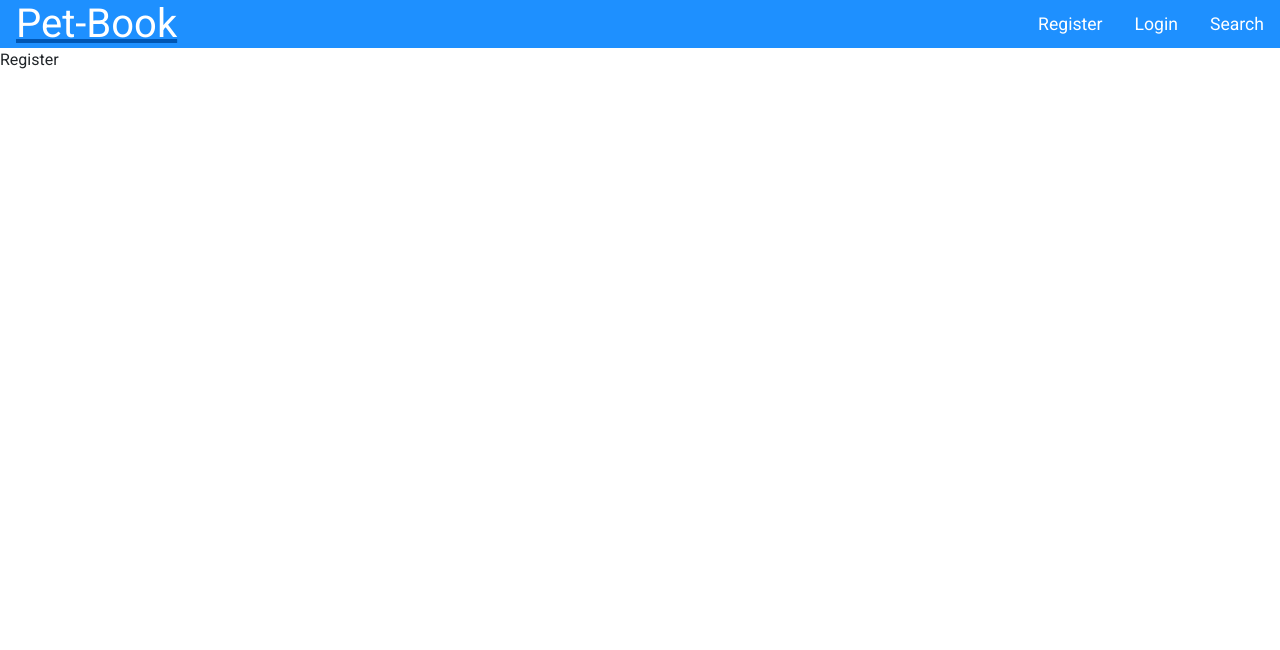
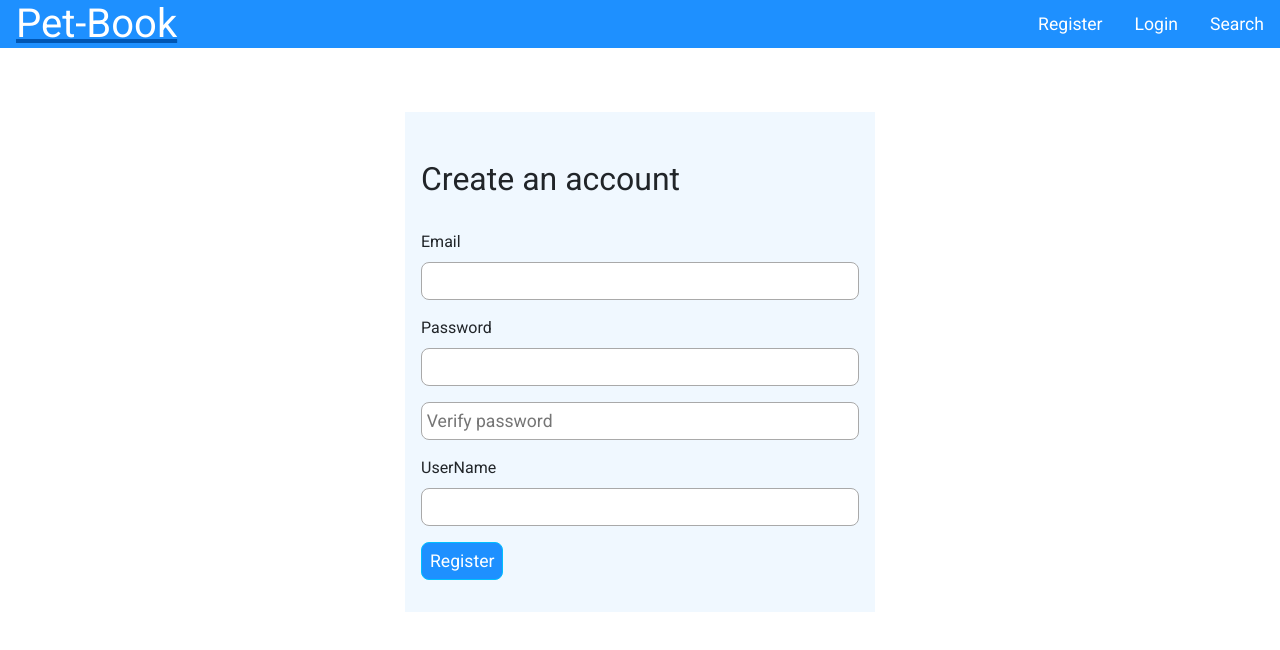
Before and after one commit to asharma984/Pet-Book-Front-End, a React (Create React App) app: page /register in a window 1280 px wide. Shown: the top 650 px of the page. Built offline with nearby package versions, Linux system fonts and the light colour scheme; no server answers.

Commit message:
added error handling and logout functionality

```diff
--- a/package.json
+++ b/package.json
@@ -6,6 +6,7 @@
     "@testing-library/jest-dom": "^5.11.5",
     "@testing-library/react": "^11.1.0",
     "@testing-library/user-event": "^12.1.10",
+    "axios": "^0.21.0",
     "bootstrap": "^4.5.3",
     "history": "latest",
     "react": "^17.0.1",
--- a/src/components/HomeComponents/Application.js
+++ b/src/components/HomeComponents/Application.js
@@ -1,22 +1,58 @@
-import React from 'react';
+import React,{useState,useEffect} from 'react';
 import {BrowserRouter,Switch,Route} from 'react-router-dom';
+import Axios from 'axios';
 import Home from './Home';
 import Header from './Header';
 import Login from '../auth/Login';
 import Register from '../auth/Register';
 import '../../style.css';
-
+import UserContext from "../../contex/UserContext";
 
 function Application(){
+    const [userData,setUserData] =useState(
+        {
+            token:undefined,
+            user:undefined
+        });
+
+    useEffect(()=>{
+      const checkLoggedIn=async ()=>{
+       let token=localStorage.getItem("auth-token");
+       if(token===null)
+       {
+           localStorage.setItem("auth-token","");
+           token="";
+       }
+       const tokenRes=Axios.post("http://localhost:5000/users/tokenIsValid",null,
+                                 {headers: { "x-auth-token":token } });
+       if(tokenRes.data)
+       {
+           const userRes=Axios.get("http://localhost:5000/users/",
+                                   {headers:{"x-auth-token":token} });
+
+           setUserData({
+                           token,
+                           user:userRes
+                       })
+
+       }
+      };
+      checkLoggedIn();
+    },[]);
+
     return(
         <>
             <BrowserRouter>
+                <UserContext.Provider value={{userData,setUserData}}>
                 <Header/>
+                <div className="container">
                 <Switch>
                     <Route exact path="/" component={Home} />
                     <Route path="/login" component={Login} />
                     <Route path="/register" component={Register} />
                 </Switch>
+                </div>
+                </UserContext.Provider>
             </BrowserRouter>
         </>
     )
--- a/src/components/HomeComponents/Home.js
+++ b/src/components/HomeComponents/Home.js
@@ -1,10 +1,15 @@
-import React from 'react';
-
-
+import React,{useContext,useEffect} from 'react';
+import {useHistory} from "react-router-dom";
+import UserContext from "../../contex/UserContext";
 
 export default function Home(){
+    const history=useHistory();
+    const {userData}=useContext(UserContext);
+    useEffect(()=>{
+       if(!userData.user) history.push("/login");
+    });
     return(
-        <div>
+        <div className>
             Home
         </div>
     )
--- a/src/components/auth/AuthOptions.js
+++ b/src/components/auth/AuthOptions.js
@@ -1,19 +1,38 @@
-import React from 'react';
+import React,{useContext} from 'react';
 import {useHistory} from "react-router";
+import UserContext from "../../contex/UserContext";
+
 
 export default function AuthOptions(){
     const history=useHistory();
+    const {userData,setUserData}=useContext(UserContext);
 
     const register=()=>history.push("./register");
     const login=()=>history.push("./login");
     //to do
     const search=()=>history.push("./AdvancedSearchComponent");
+    const logout=()=>{
+        setUserData({
+            token:undefined,
+            user:undefined
+        });
+        localStorage.setItem("auth-token","");
+    }
 
     return(
         <nav className="auth-options">
-            <button onClick={register}>Register</button>
-            <button onClick={login}>Login</button>
-            <button onClick={search}>Search</button>
+            {  userData.user?(  <>
+                                 <button onClick={logout}>Logout</button>
+                                 <button onClick={search}>Search</button>
+                                 </>
+                             ):
+               ( <>
+                <button onClick={register}>Register</button>
+                < button onClick={login}>Login</button>
+                <button onClick={search}>Search</button>
+                </>
+                )
+            }
         </nav>
     )
 }
--- a/src/components/auth/Login.js
+++ b/src/components/auth/Login.js
@@ -1,11 +1,53 @@
-import React from 'react';
+import React,{useState,useContext} from 'react';
+import Axios from 'axios';
+import UserContext from "../../contex/UserContext";
+import {useHistory} from "react-router-dom";
+import ErrorComponent from "../../error/ErrorComponent";
+
+export default function Login(){
+    const [email,setEmail]=useState();
+    const [password,setPassword]=useState();
+    const {setUserData} =useContext(UserContext);
+    const history=useHistory();
+    const [error,setError]=useState();
+
+    const submit= async (e)=>{
+        e.preventDefault();
+        try {
+        const loginUser={email,password};
+
+        const loginRes=await Axios.post(
+            "http://localhost:5000/users/login",
+            loginUser
+        );
+        setUserData({
+                        token:loginRes.data.token,
+                        user:loginRes.data.user
+                    });
+        localStorage.setItem("auth-token",loginRes.data.token);
+        history.push("/");
+        }
+        catch(err){
+            err.response.data.msg && setError(err.response.data.msg);
+        }
+    };
 
 
+    return(
+        <div className="page">
+            <h2>Login</h2>
+            {error && <ErrorComponent message={error} clearError={()=>setError(undefined)} />
+            }
+            <form className="form" onSubmit={submit}>
+                <label htmlFor="register-email">Email</label>
+                <input id="register-email" type="email" onChange={(e)=>setEmail(e.target.value)}/>
 
-export default function Login(){
-    return(
-        <div>
-          Login
+                <label htmlFor="password">Password</label>
+                <input id="password" type="password" onChange={(e)=>setPassword(e.target.value)}/>
+
+                <input type="submit" value="Login" />
+
+            </form>
         </div>
     )
 }
--- a/src/components/auth/Register.js
+++ b/src/components/auth/Register.js
@@ -1,11 +1,59 @@
-import React from 'react';
-
-
+import React,{useState,useContext} from 'react';
+import Axios from 'axios';
+import UserContext from "../../contex/UserContext";
+import {useHistory} from "react-router-dom";
+import ErrorComponent from "../../error/ErrorComponent";
 
 export default function Register(){
+    const [email,setEmail]=useState();
+    const [password,setPassword]=useState();
+    const [passwordCheck,setPasswordCheck]=useState();
+    const [userName,setUserName]=useState();
+    const {setUserData} =useContext(UserContext);
+    const history=useHistory();
+    const [error,setError]=useState();
+
+    const submit= async (e)=>{
+        e.preventDefault();
+        try {
+            const newUser = {email, password, passwordCheck, userName};
+            await Axios.post("http://localhost:5000/users/register", newUser);
+            const loginRes = await Axios.post(
+                "http://localhost:5000/users/login",
+                {email, password}
+            );
+            setUserData({
+                            token: loginRes.data.token,
+                            user: loginRes.data.user
+                        });
+            localStorage.setItem("auth-token", loginRes.data.token);
+            history.push("/");
+        }
+        catch(err){
+         err.response.data.msg && setError(err.response.data.msg);
+        }
+    };
+
     return(
-        <div>
-            Register
+        <div className="page">
+            <h2>Create an account</h2>
+            {error && <ErrorComponent message={error} clearError={()=>setError(undefined)} />
+            }
+            <form className="form" onSubmit={submit}>
+                <label htmlFor="register-email">Email</label>
+                <input id="register-email" type="email" onChange={(e)=>setEmail(e.target.value)}/>
+
+                <label htmlFor="password">Password</label>
+                <input id="password" type="password" onChange={(e)=>setPassword(e.target.value)}/>
+                <input type="password" placeholder="Verify password"
+                       onChange={(e)=>setPasswordCheck(e.target.value)} />
+
+                <label htmlFor="register-userName">UserName</label>
+                <input id="register-userName" type="text" onChange={(e)=>setUserName(e.target.value)}/>
+
+                <input type="submit" value="Register" />
+
+            </form>
         </div>
     )
 }
--- a/src/contex/UserContext.js
+++ b/src/contex/UserContext.js
@@ -0,0 +1,3 @@
+import {createContext} from "react";
+
+export default createContext(null);
--- a/src/error/ErrorComponent.js
+++ b/src/error/ErrorComponent.js
@@ -0,0 +1,8 @@
+import React from 'react';
+
+export default function ErrorComponent(props){
+   return <div className="error">
+    <span>{props.message}</span>
+       <button onClick={props.clearError}> X</button>
+   </div>;
+}
--- a/src/style.css
+++ b/src/style.css
@@ -27,6 +27,71 @@ body{
     font-family:"Roboto",sans-serif;
 }
 
+.container{
+    max-width: 500px;
+    margin:0 auto;
+}
+
+/* page */
+.page{
+    padding:1rem;
+    background-color: aliceblue;
+}
+
+/* error */
+.error{
+    padding:0.5rem;
+    margin:1rem 0;
+    background-color: #fdd8ff;
+    border:1px solid #b0deff;
+    border-radius:8px;
+    display:flex;
+    align-items: center;
+    justify-content: space-between;
+}
+.error button{
+    border-radius: 50%;
+    background-color: palevioletred;
+    width:20px;
+    height:20px;
+    color:white;
+}
+
+/* form */
+.form label,
+.form input{
+    display:block;
+}
+
+.form input{
+    margin-bottom: 1rem;
+}
+.form input[type="text"],
+.form input[type="email"],
+.form input[type="password"]{
+    width:100%;
+    padding:0.3rem;
+    border:1px solid darkgray;
+    background-color: white;
+    border-radius: 8px;
+    font-size:1.1rem
+}
+
+.form input:focus{
+    border:1px solid dodgerblue;
+}
+.form input[type="submit"]{
+    padding:0.3rem 0.5rem;
+    border:1px solid deepskyblue;
+    background-color: dodgerblue;
+    border-radius: 8px;
+    font-size:1.1rem;
+    color:white;
+}
+.form input[type="submit"]:hover{
+    background-color: deepskyblue;
+}
+
 /* header */
 
 #header{
@@ -35,6 +100,7 @@ body{
     justify-content: space-between;
     display:flex;
     background-color: dodgerblue;
+    margin-bottom: 5%;
 }
 
 #header .title {
```
Also changed, not shown: 1 other file (tests, documents, lock files or other folders).
